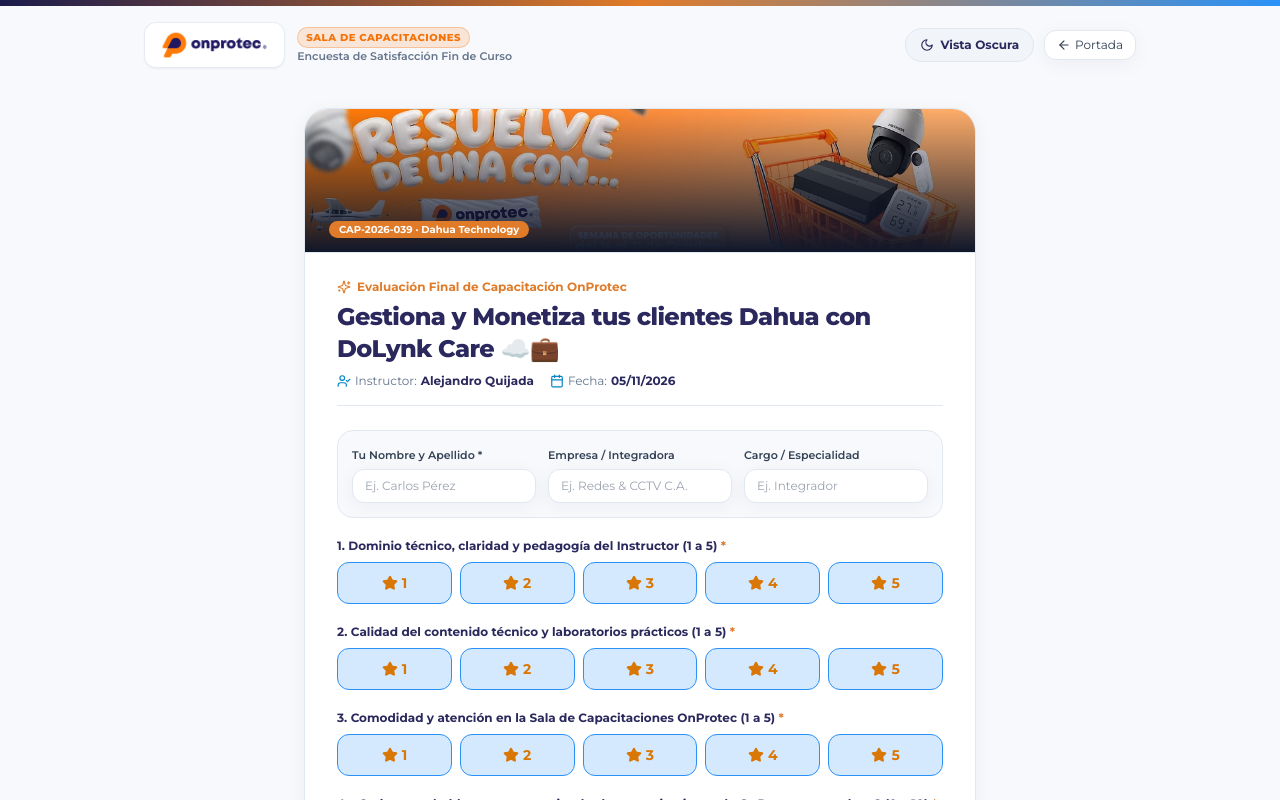
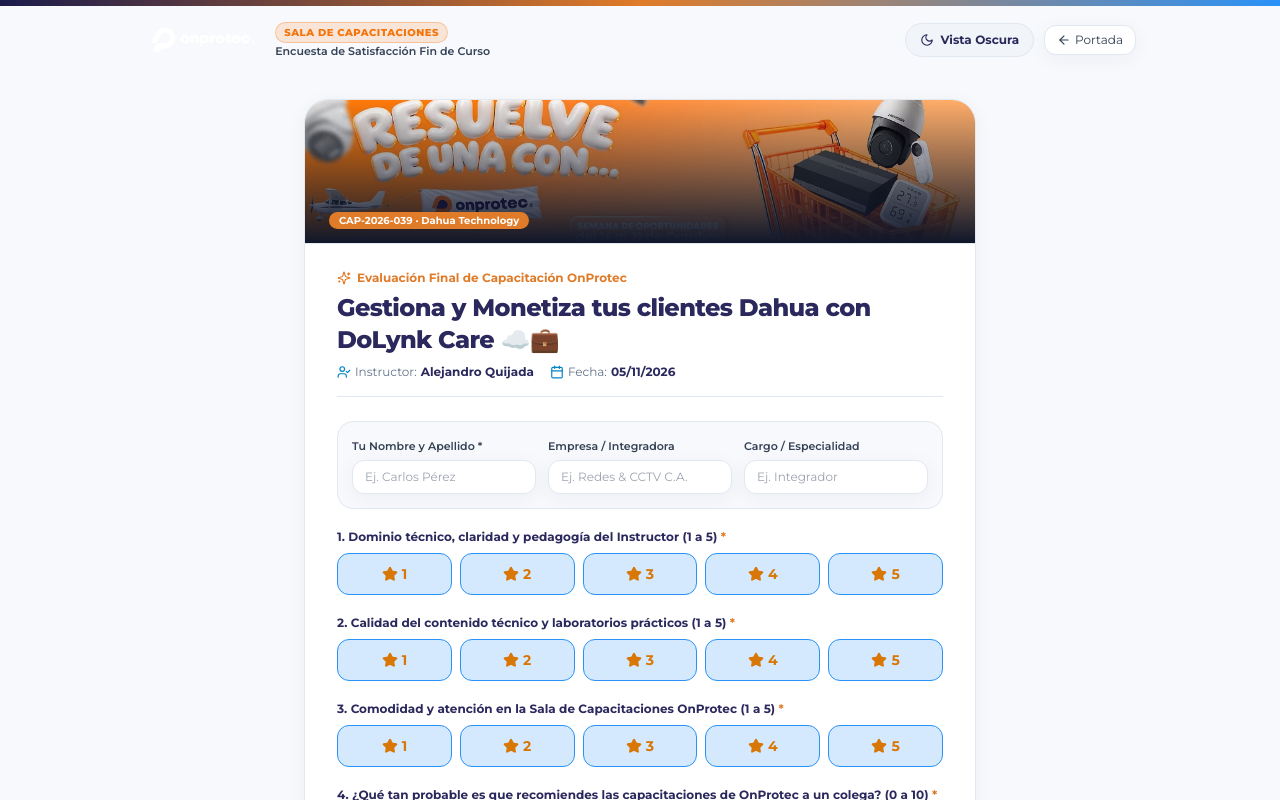
Before and after one commit to jbastardo/web-tecnoservicio, a Next.js app in the folder Capacitaciones/: page /encuesta/39 in a window 1280 px wide. Shown: the top 800 px of the page. Built offline with nearby package versions, Linux system fonts and the light colour scheme; no server answers; the database is empty.

Commit message:
fix(brand): dynamically adapt onprotec logo variants (color vs white) strictly based on container background and color theme

```diff
--- a/Capacitaciones/src/app/admin/layout.tsx
+++ b/Capacitaciones/src/app/admin/layout.tsx
@@ -113,7 +113,7 @@ export default function AdminLayout({ children }: { children: React.ReactNode })
         <div className="h-2 bg-gradient-to-r from-[#1a1b4b] via-[#e07b29] to-brand-500 w-full" />
 
         <header className="max-w-7xl w-full mx-auto px-4 sm:px-6 lg:px-8 py-4 flex items-center justify-between">
-          <OnprotecBrand subtitle="Portal de Gestión Administrativa · www.onprotec.com" href="/" />
+          <OnprotecBrand subtitle="Portal de Gestión Administrativa · www.onprotec.com" href="/" variant="dark" />
           <div className="flex items-center gap-3">
             <ThemeToggle />
             <Link
@@ -313,7 +313,7 @@ export default function AdminLayout({ children }: { children: React.ReactNode })
       <nav className="sticky top-0 z-50 bg-slate-900/95 backdrop-blur-md border-b border-slate-800 px-4 sm:px-6 lg:px-8">
         <div className="h-16 flex items-center justify-between gap-3">
           {/* Logo Oficial OnProtec */}
-          <OnprotecBrand subtitle="Gestión Sala (Aforo 18 + 1)" href="/admin" compact />
+          <OnprotecBrand subtitle="Gestión Sala (Aforo 18 + 1)" href="/admin" compact variant="dark" />
 
           {/* Menú de Navegación Horizontal Widescreen */}
           <div className="hidden xl:flex items-center gap-1 overflow-x-auto">
--- a/Capacitaciones/src/app/encuesta/[id]/page.tsx
+++ b/Capacitaciones/src/app/encuesta/[id]/page.tsx
@@ -104,7 +104,7 @@ export default function SurveyPage() {
       <div className="h-1.5 bg-gradient-to-r from-[#1a1b4b] via-[#e07b29] to-brand-500 w-full" />
 
       <header className="max-w-5xl w-full mx-auto px-4 py-4 flex items-center justify-between">
-        <OnprotecBrand subtitle="Encuesta de Satisfacción Fin de Curso" href="/" />
+        <OnprotecBrand subtitle="Encuesta de Satisfacción Fin de Curso" href="/" variant="dark" />
         <div className="flex items-center gap-2.5">
           <ThemeToggle />
           <Link
--- a/Capacitaciones/src/app/globals.css
+++ b/Capacitaciones/src/app/globals.css
@@ -42,6 +42,24 @@ h1, h2, h3, h4, .font-mont {
   background-image: radial-gradient(#e5e7eb 1.25px, transparent 1.25px), radial-gradient(#f1f5f9 1.25px, #ffffff 1.25px);
   background-size: 40px 40px;
   background-position: 0 0, 20px 20px;
+}
+
+/* Swapper automático de Logo según el fondo / tema */
+.onprotec-logo-auto-light {
+  display: block;
+}
+.onprotec-logo-auto-dark {
+  display: none;
+}
+
+html[data-theme="dark"] .onprotec-logo-auto-light,
+.dark .onprotec-logo-auto-light {
+  display: none !important;
+}
+
+html[data-theme="dark"] .onprotec-logo-auto-dark,
+.dark .onprotec-logo-auto-dark {
+  display: block !important;
 }
 
 html[data-theme="dark"] .onprotec-hex-bg {
--- a/Capacitaciones/src/app/page.tsx
+++ b/Capacitaciones/src/app/page.tsx
@@ -1569,13 +1569,11 @@ export default function HomePage() {
       <footer className="bg-[#2a285c] text-white py-10">
         <div className="max-w-[1640px] mx-auto px-4 sm:px-8 flex flex-col md:flex-row items-center justify-between gap-6">
           <div className="flex items-center gap-4">
-            <div className="bg-white px-3.5 py-1.5 rounded-xl shadow-sm">
-              <img
-                src="/brand/onprotec-logo-color.png"
-                alt="OnProtec"
-                className="h-7 w-auto object-contain"
-              />
-            </div>
+            <img
+              src="/brand/onprotec-logo-white.png"
+              alt="OnProtec — La Tienda del Instalador"
+              className="h-8 sm:h-9 w-auto object-contain"
+            />
             <div>
               <p className="text-sm font-black tracking-wide">
                 ONPROTEC® — LA TIENDA DEL INSTALADOR
--- a/Capacitaciones/src/components/OnprotecBrand.tsx
+++ b/Capacitaciones/src/components/OnprotecBrand.tsx
@@ -7,26 +7,44 @@ interface BrandProps {
   subtitle?: string;
   href?: string;
   compact?: boolean;
+  variant?: "auto" | "light" | "dark";
 }
 
 export function OnprotecBrand({
   subtitle = "La Tienda del Instalador · Sala de Capacitaciones",
   href = "/",
   compact = false,
+  variant = "auto",
 }: BrandProps) {
   return (
     <Link href={href} className="flex items-center gap-3 group flex-shrink-0">
-      <div className="relative flex items-center justify-center bg-white dark:bg-slate-900 rounded-xl px-2.5 py-1.5 border border-slate-200/80 dark:border-slate-800 shadow-sm group-hover:border-[#f4730a] transition">
+      <div className="relative flex items-center justify-center transition">
+        {variant === "dark" ? (
+          <img
+            src="/brand/onprotec-logo-white.png"
+            alt="OnProtec - La Tienda del Instalador"
+            className={`${compact ? "h-6 sm:h-7" : "h-7 sm:h-8"} w-auto object-contain`}
+          />
+        ) : variant === "light" ? (
           <img
             src="/brand/onprotec-logo-color.png"
             alt="OnProtec - La Tienda del Instalador"
-          className={`${compact ? "h-6" : "h-7 sm:h-8"} w-auto object-contain dark:hidden`}
+            className={`${compact ? "h-6 sm:h-7" : "h-7 sm:h-8"} w-auto object-contain`}
+          />
+        ) : (
+          <>
+            <img
+              src="/brand/onprotec-logo-color.png"
+              alt="OnProtec - La Tienda del Instalador"
+              className={`${compact ? "h-6 sm:h-7" : "h-7 sm:h-8"} w-auto object-contain onprotec-logo-auto-light`}
             />
             <img
               src="/brand/onprotec-logo-white.png"
               alt="OnProtec - La Tienda del Instalador"
-          className={`${compact ? "h-6" : "h-7 sm:h-8"} w-auto object-contain hidden dark:block`}
+              className={`${compact ? "h-6 sm:h-7" : "h-7 sm:h-8"} w-auto object-contain onprotec-logo-auto-dark`}
             />
+          </>
+        )}
       </div>
       <div className="hidden sm:block">
         <div className="flex items-center gap-1.5">
@@ -34,7 +52,15 @@ export function OnprotecBrand({
             Sala de Capacitaciones
           </span>
         </div>
-        <span className="text-[11px] text-slate-500 block font-semibold leading-tight mt-0.5">
+        <span
+          className={`text-[11px] block font-semibold leading-tight mt-0.5 ${
+            variant === "dark"
+              ? "text-slate-300"
+              : variant === "light"
+              ? "text-slate-500"
+              : "text-slate-500 dark:text-slate-300"
+          }`}
+        >
           {subtitle}
         </span>
       </div>
--- a/Capacitaciones/src/components/ThemeToggle.tsx
+++ b/Capacitaciones/src/components/ThemeToggle.tsx
@@ -12,6 +12,11 @@ export function ThemeToggle({ className = "" }: { className?: string }) {
       const initial = saved || "light";
       setTheme(initial);
       document.documentElement.setAttribute("data-theme", initial);
+      if (initial === "dark") {
+        document.documentElement.classList.add("dark");
+      } else {
+        document.documentElement.classList.remove("dark");
+      }
       const meta = document.querySelector('meta[name="color-scheme"]');
       if (meta) meta.setAttribute("content", initial);
     } catch {
@@ -23,6 +28,11 @@ export function ThemeToggle({ className = "" }: { className?: string }) {
     const next = theme === "dark" ? "light" : "dark";
     setTheme(next);
     document.documentElement.setAttribute("data-theme", next);
+    if (next === "dark") {
+      document.documentElement.classList.add("dark");
+    } else {
+      document.documentElement.classList.remove("dark");
+    }
     try {
       localStorage.setItem("onprotec-theme", next);
       const meta = document.querySelector('meta[name="color-scheme"]');
```
Lines whose indentation alone changed are shown as unchanged.
